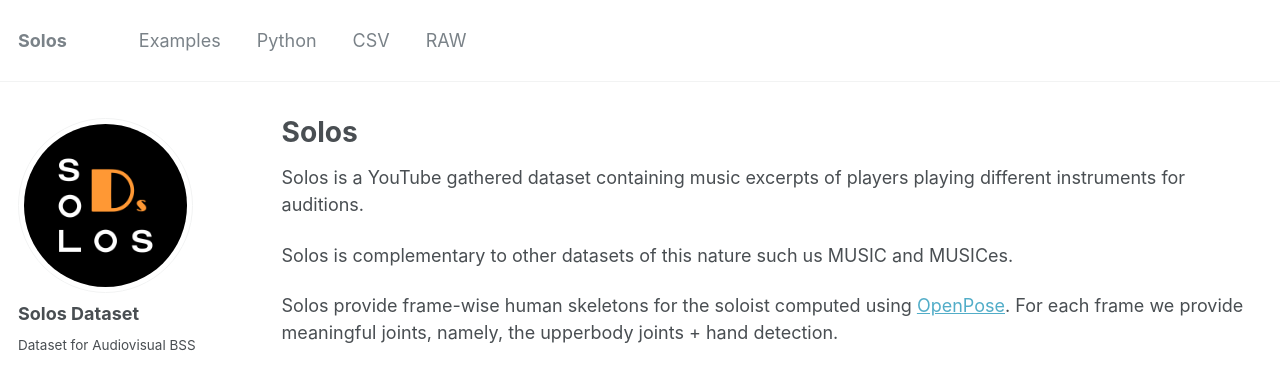
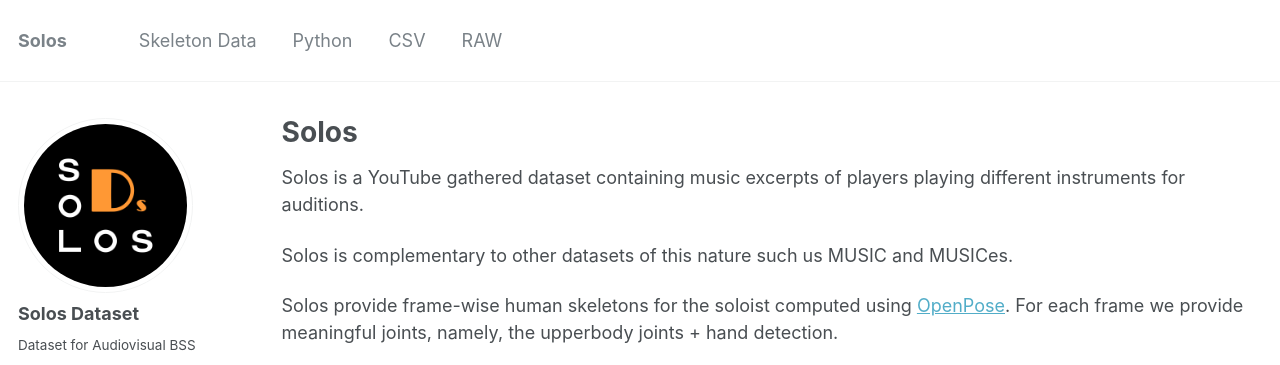
Before and after one commit to JuanFMontesinos/Solos, a Jekyll site: the page built from _pages/about.html, in a window 1280 px wide and 900 px high, cut to the strip 0-365 px from the top of the window. Built offline with Jekyll 4.4.1, drawn with Linux system fonts in a browser that asks for light colours.

Commit message:
Update navigation.yml

```diff
--- a/_data/navigation.yml
+++ b/_data/navigation.yml
@@ -1,7 +1,7 @@
 # main links links
 main:
-  - title: "Examples"
-    url: /examples/
+  - title: "Skeleton Data"
+    url: /skeleton/
   - title: "Python"
     url : /python/
   - title: "CSV"
```
